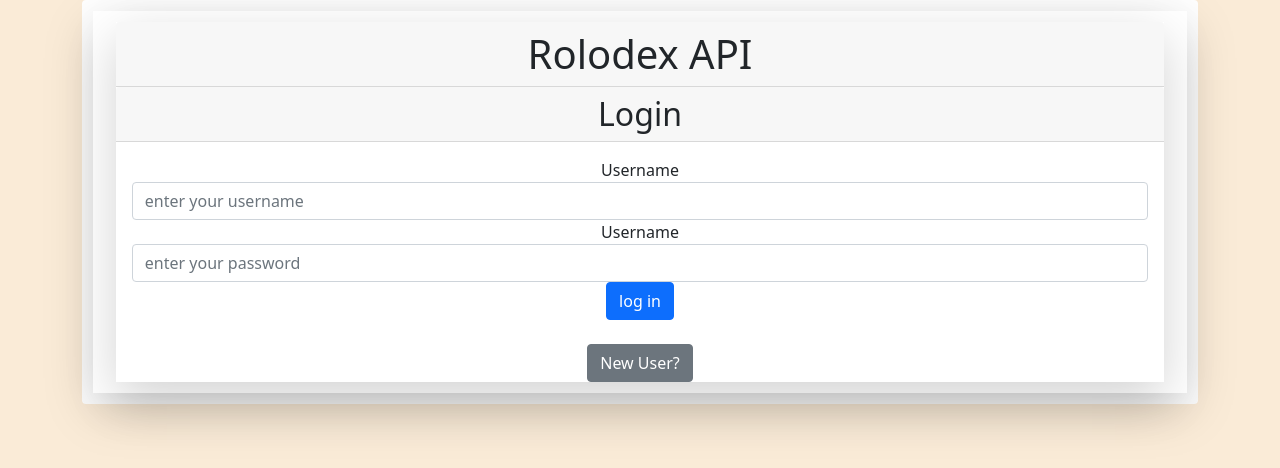
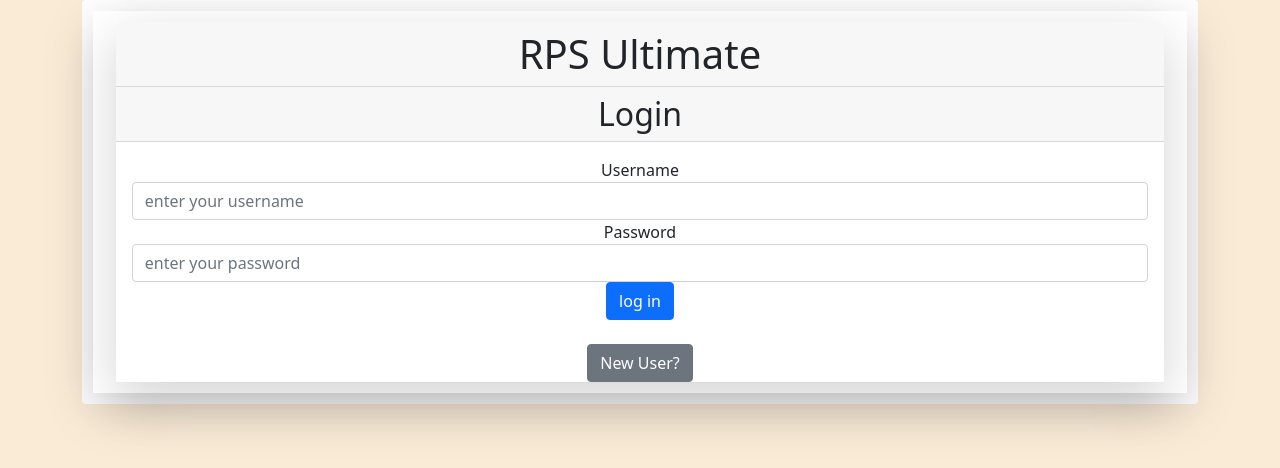
Before and after one commit to vickeryRev/project2-team5-frontend, an Angular app in the folder rps_101_ultimate_showdown/: page / in a window 1280 px wide. Shown: the top 468 px of the page. Built offline with nearby package versions, Linux system fonts and the light colour scheme.

Commit message:
fixed spelling mistake on ultimate, renamed password lable to password

```diff
--- a/rps_101_ultimate_showdown/src/app/components/home/home.component.html
+++ b/rps_101_ultimate_showdown/src/app/components/home/home.component.html
@@ -2,7 +2,7 @@
     <div class="card border-0 my-auot w-100">
         <div class="shadow-lg">
             <div class="text-center">
-                <h1 class="card-header text-center">Rolodex API</h1>
+                <h1 class="card-header text-center">RPS Ultimate</h1>
                 <!--show loging componet here-->
                 <app-login *ngIf="!isNewUser" ></app-login>
                 <div class="btn-secondary btn" *ngIf="!isNewUser" (click)="changeDisplay()">New User?</div>
--- a/rps_101_ultimate_showdown/src/app/components/login/login.component.html
+++ b/rps_101_ultimate_showdown/src/app/components/login/login.component.html
@@ -10,7 +10,7 @@
                 <input [(ngModel)]="username" type="text" name="username" placeholder="enter your username" class="form-control" >
             </div>
             <div>
-                <label for="inputUsername" class="form-lable">Username</label>
+                <label for="inputUsername" class="form-lable">Password</label>
                 <input [(ngModel)]="password" type="password" name="password" placeholder="enter your password" class="form-control" >
             </div>
             <div>
```
